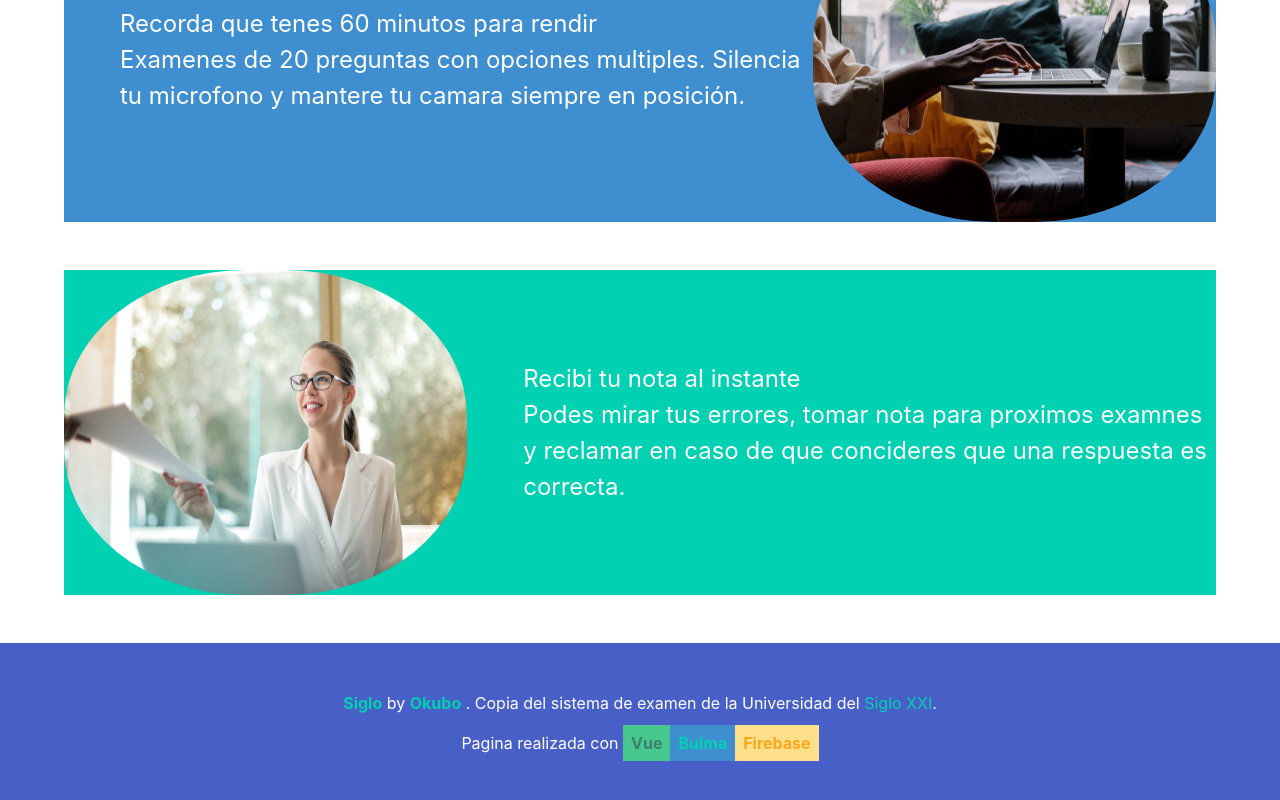
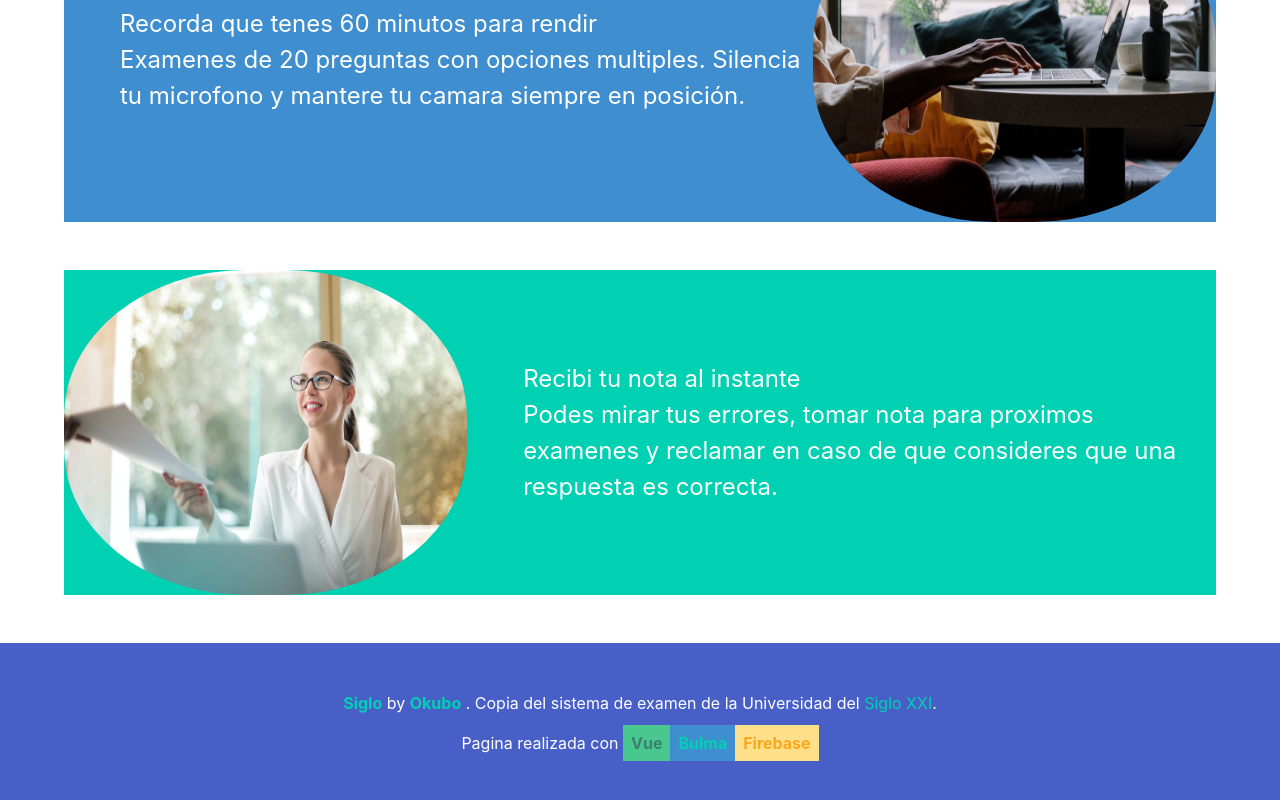
Before and after one commit to blanck1945/Rendir-App, a Vue app: page / in a window 1280 px wide. Shown: the part 580-1380 px from the top of the page. Built offline with nearby package versions, Linux system fonts and the light colour scheme; no server answers.

Commit message:
home fix y favicon

```diff
--- a/src/views/Home.vue
+++ b/src/views/Home.vue
@@ -32,8 +32,8 @@
       <div class="ml-6 px-2 has-text-white size-4">
         <h3 class="">Recibi tu nota al instante</h3>
         <p>
-          Podes mirar tus errores, tomar nota para proximos examnes y reclamar
-          en caso de que concideres que una respuesta es correcta.
+          Podes mirar tus errores, tomar nota para proximos examenes y reclamar
+          en caso de que consideres que una respuesta es correcta.
         </p>
       </div>
     </div>
```
